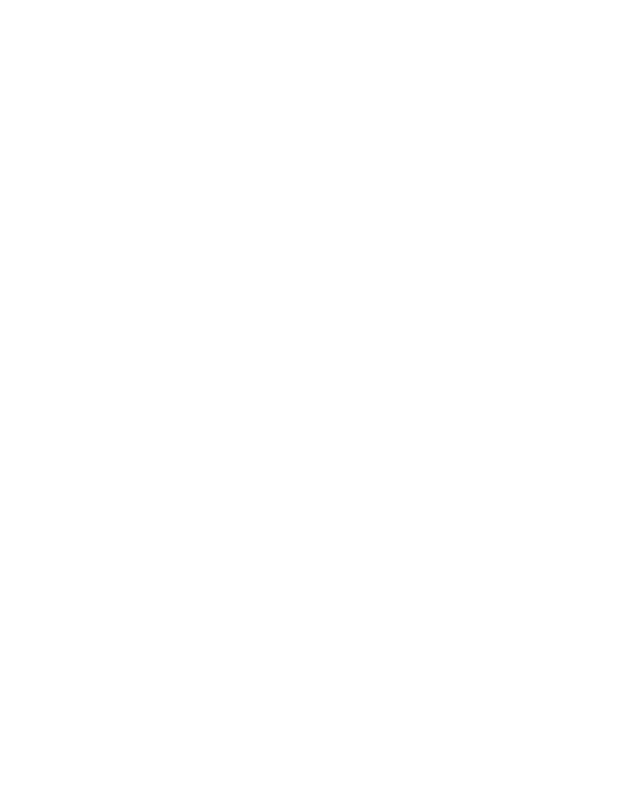
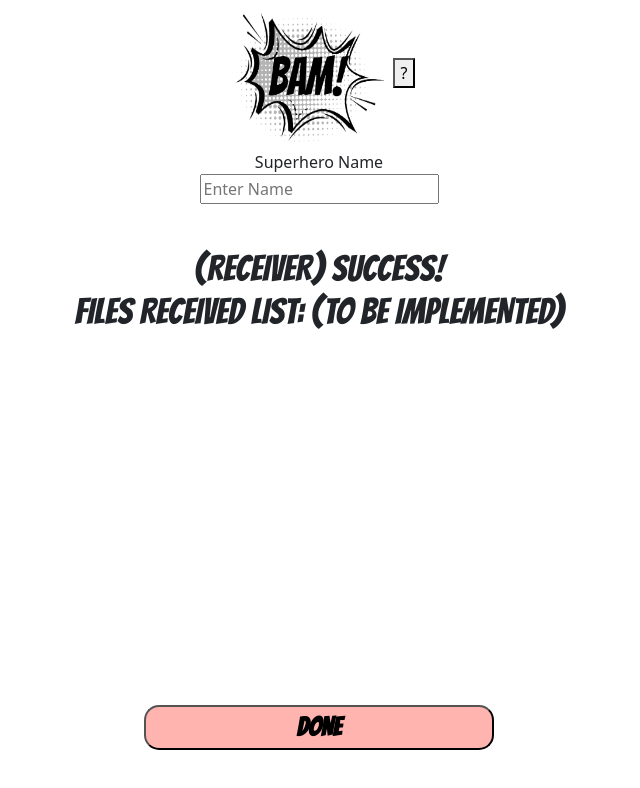
Before and after one commit to BAM-File-Transfer/BAM, a React (Create React App) app in the folder client/: page /ReceiverSuccess in a window 1280 px wide. Before the commit this address had no page. Shown: the top 788 px of the page, without its empty margins (321-961 px from the left). Built offline with nearby package versions, Linux system fonts and the light colour scheme.

Commit message:
receiver success page and routing implemented

```diff
--- a/client/src/App.js
+++ b/client/src/App.js
@@ -4,6 +4,7 @@ import About from './components/About';
 import Home from './components/Home';
 import WaitForBump from './components/WaitForBump';
 import SenderSuccess from './components/SenderSuccess';
+import ReceiverSuccess from './components/ReceiverSuccess'
 import { BrowserRouter as Router, Routes, Route } from "react-router-dom"
 
 function App () {
@@ -14,6 +15,7 @@ function App () {
         <Route path='/About' element={<About />} />
         <Route path='/WaitForBump' element={<WaitForBump />} />
         <Route path='/SenderSuccess' element={<SenderSuccess />} />
+        <Route path='/ReceiverSuccess' element={<ReceiverSuccess />} />
       </Routes>
     </Router>
 
--- /dev/null
+++ b/client/src/components/ReceiverSuccess.js
@@ -0,0 +1,31 @@
+import React from 'react'
+import Header from './Header'
+import SuperheroName from './SuperheroName'
+import '../styles/button.css'
+import '../styles/waitforbump.css'
+import 'bootstrap/dist/css/bootstrap.min.css'
+import { useNavigate } from 'react-router-dom'
+
+const ReceiverSuccess = () => {
+  const navigate = useNavigate()
+  return (
+    <div className="App">
+        <Header />
+        <SuperheroName />
+        <div className='main-container'>
+                <h1 className="text-style">
+                    <br/>
+                    (RECEIVER) SUCCESS!
+                    <br/>
+                    FILES RECEIVED LIST: (TO BE IMPLEMENTED)
+                    <br/>
+                </h1>
+        </div>
+        <button className = "red-button-bottom" onClick={() => {
+            navigate('/')
+        }}>DONE</button>
+    </div>
+  )
+}
+
+export default ReceiverSuccess
```
